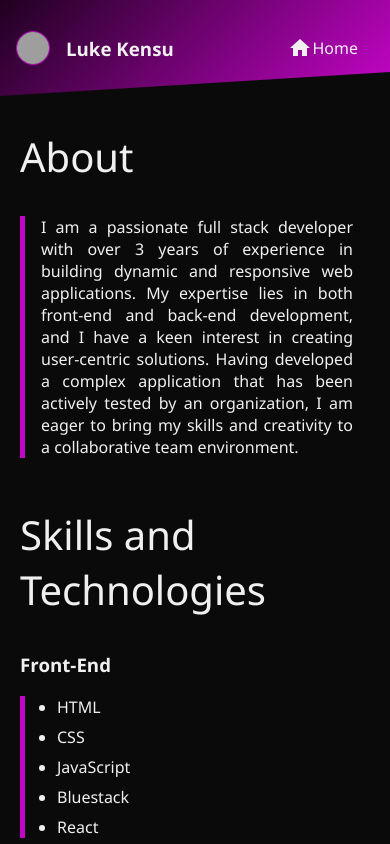
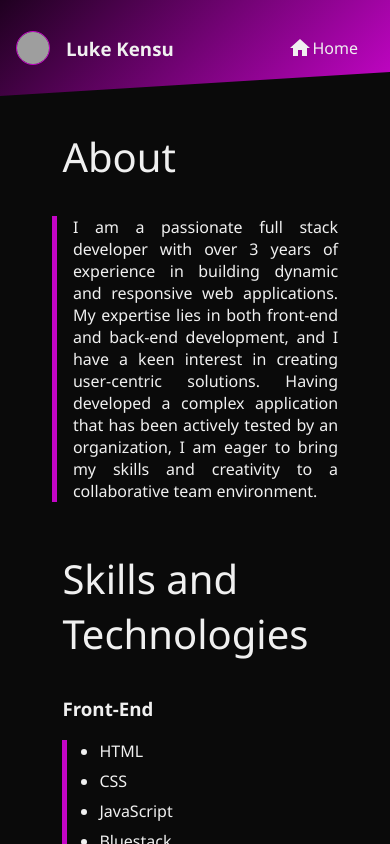
Before and after one commit to KensuLuke/portfolio, a React (Create React App) app: page /portfolio/info in a window 390 px wide. Built offline with nearby package versions, Linux system fonts and the light colour scheme; grey boxes are pictures that could not be loaded.

Commit message:
update media queries

```diff
--- a/src/components/App.js
+++ b/src/components/App.js
@@ -1,6 +1,6 @@
 import { createBrowserRouter, RouterProvider } from "react-router-dom";
 
-// import CV from "./CV";
+import CV from "./CV";
 import HomePage from "./HomePage";
 import MainPage from "./MainPage";
 import Projects from "./Projects";
@@ -10,6 +10,7 @@ import ErrorElement from "./ErrorElement";
 
 function App() {
   const router = createBrowserRouter([
+    { path: "/cv", element: <CV /> },
     {
       path: "/portfolio",
       element: <HomePage />,
--- a/src/styles/About.module.css
+++ b/src/styles/About.module.css
@@ -4,7 +4,8 @@
   display: flex;
   flex-direction: column;
   text-align: justify;
-  width: 100%;
+  width: max-content;
+  margin: 0 auto;
 }
 
 .side {
@@ -82,6 +83,9 @@
 @media screen and (max-width: 767px) {
   .main {
     margin-left: 2.5rem;
+    width: 85%;
+    margin: 0;
+    align-items: center;
   }
 
   .lead {
@@ -107,6 +111,7 @@
   .grid {
     display: flex;
     flex-direction: column;
+    width: 80%;
   }
 
   .left {
@@ -114,7 +119,7 @@
   }
 
   .card-body {
-    width: 47%;
+    width: 90%;
     margin-left: 0;
     margin-top: 1rem;
   }
```
